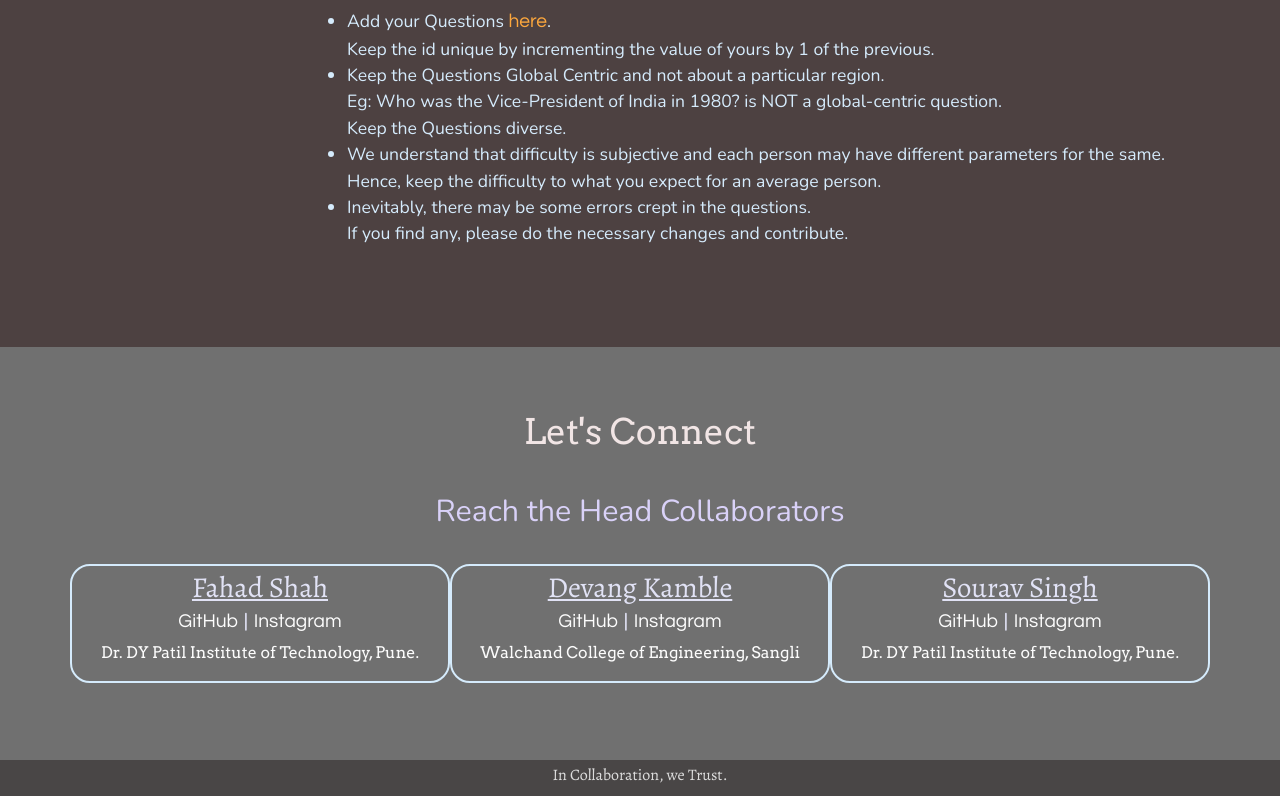
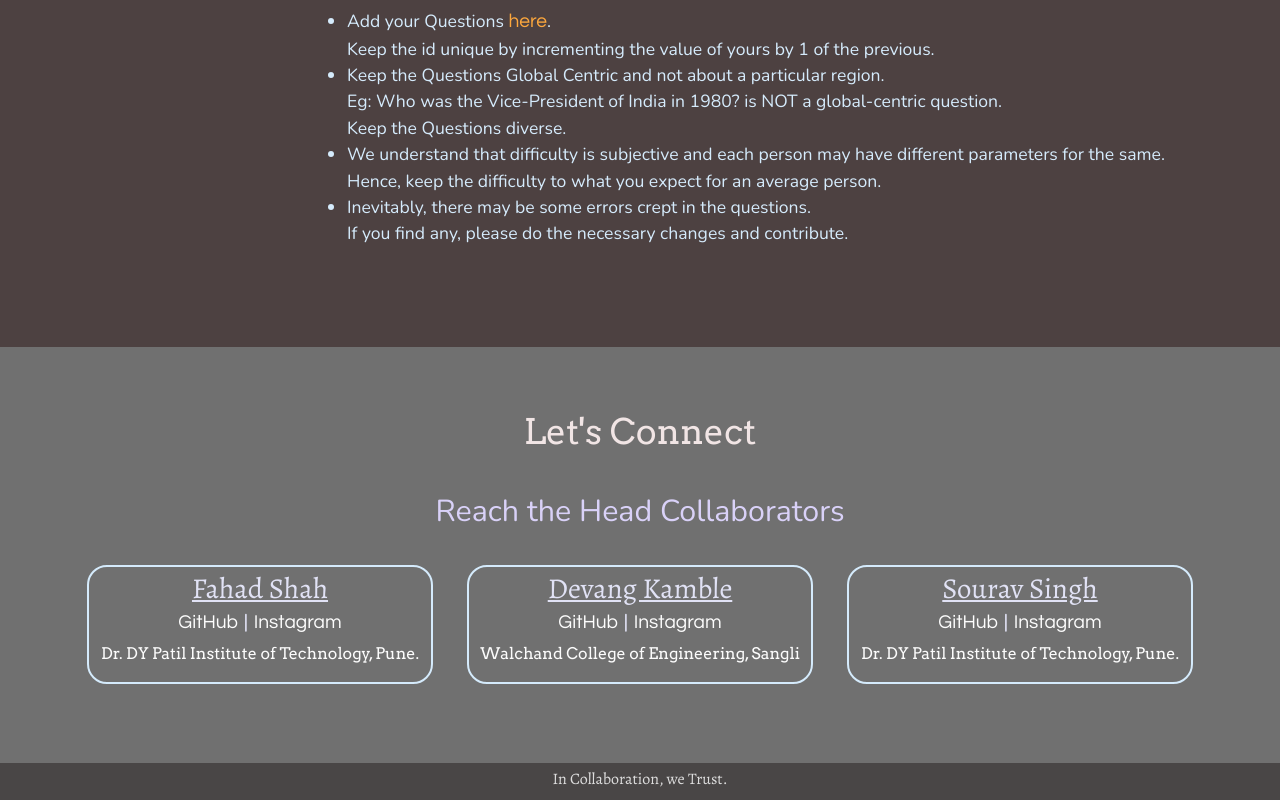
Before and after one commit to alfhad/QuizzR-API, a plain HTML site: page index.html in a window 1280 px wide. Shown: the part 1960-2760 px from the top of the page. Drawn offline with nearby package versions, Linux system fonts and the light colour scheme.

Commit message:
contributors

```diff
--- a/index.html
+++ b/index.html
@@ -127,21 +127,24 @@
         <h3 class="cont">Reach the Head Collaborators</h3>
         <div class="container">
         <div class="row">
-            <div class="col-lg-4 col-xs-12 column">
+            <div class="col-lg-4 col-xs-12">
+            <div class="column">
                 <div class="name">Fahad Shah</div>
                 <h5 class="ghhh"><a href="https://github.com/alfhad" style="color: #fdfdfd;">GitHub</a> | <a href="https://www.instagram.com/sayed.fahad/" style="color: #fdfdfd;">Instagram</a></h5>
                 <p class="college">Dr. DY Patil Institute of Technology, Pune.</p>
-            </div>
-            <div class="col-lg-4 col-xs-12 column">
+            </div></div>
+            <div class="col-lg-4 col-xs-12">
+            <div class="column">
                 <div class="name">Devang Kamble</div>
                 <h5 class="ghhh"><a href="https://github.com/rising-entropy" style="color: #fdfdfd;">GitHub</a> | <a href="https://www.instagram.com/devangkamble/" style="color: #fdfdfd;">Instagram</a></h5>
                 <p class="college">Walchand College of Engineering, Sangli</p>
-            </div>
-            <div class="col-lg-4 col-xs-12 column">
+            </div></div>
+            <div class="col-lg-4 col-xs-12">
+            <div class="column">
                 <div class="name">Sourav Singh</div>
                 <h5 class="ghhh"><a href="https://github.com/sourav2712" style="color: #fdfdfd;">GitHub</a> | <a href="https://www.instagram.com/singh_sourav2712/" style="color: #fdfdfd;">Instagram</a></h5>
                 <p class="college">Dr. DY Patil Institute of Technology, Pune.</p>
-            </div>
+            </div></div>
         </div></div>
     </div>
     <footer>
--- a/public/css/style.css
+++ b/public/css/style.css
@@ -134,6 +134,7 @@ nav{
     padding: 0;
     border: 2px solid #d5ebfc;
     border-radius: 20px;
+    margin: 0.5%;
 }
 .contactus{
     text-align: center;
```
